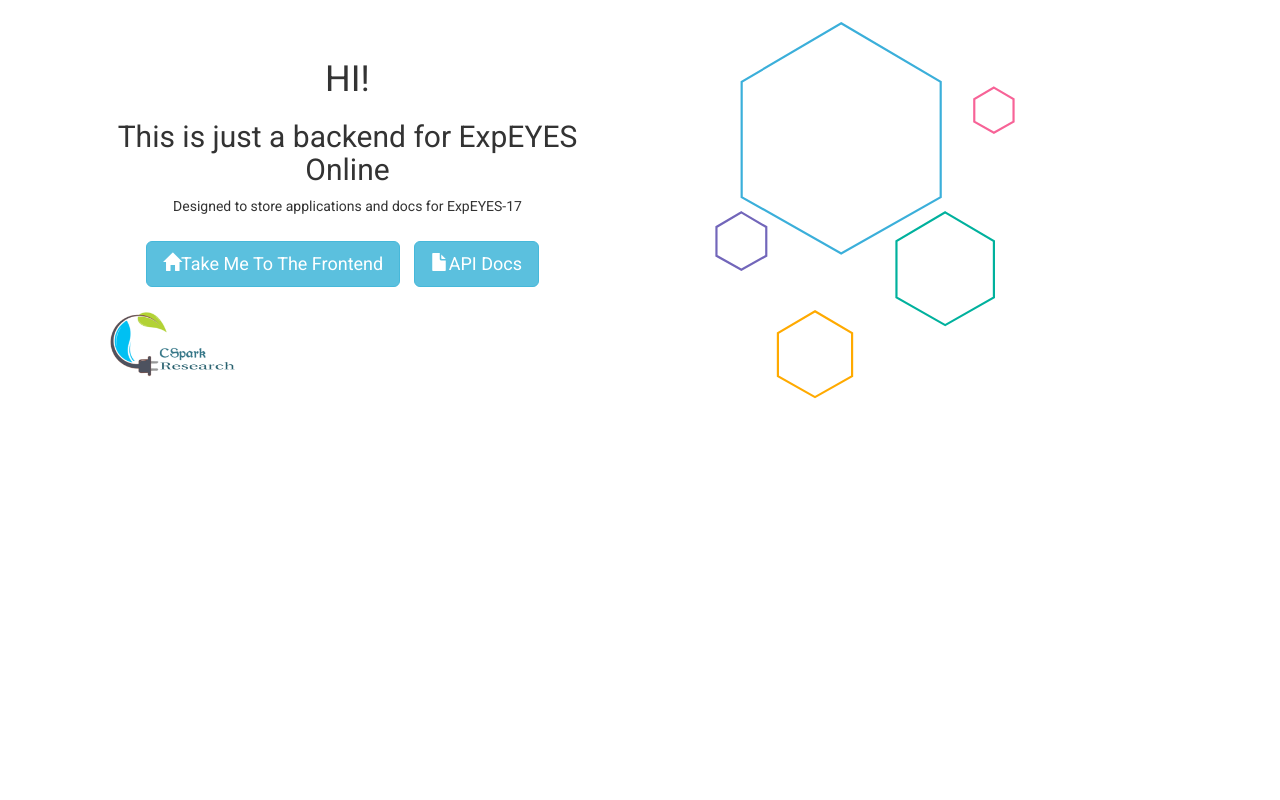
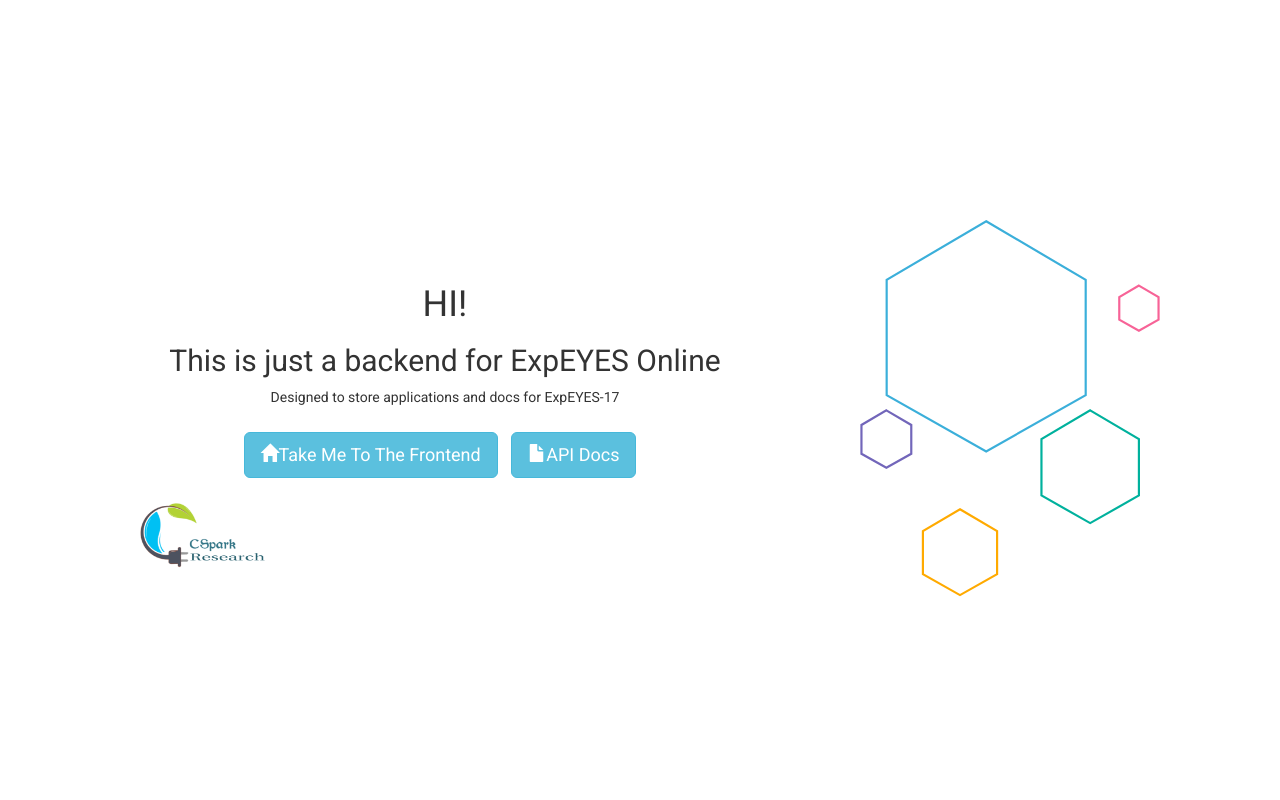
Before and after one commit to csparkresearch/eyes-online, a Flask app: page / in a window 1280 px wide. Run offline with Flask 2, Linux system fonts and the light colour scheme; some libraries are stand-ins or nearby versions.

Commit message:
cosmetic changes to the landing page

```diff
--- a/app/templates/index.html
+++ b/app/templates/index.html
@@ -8,6 +8,12 @@
 </head>
 
 <style>
+.vertical-center {
+  min-height: 100%;  /* Fallback for browsers do NOT support vh unit */
+  min-height: 100vh; /* These two lines are counted as one :-)       */
+  display: flex;
+  align-items: center;
+}
 *
 {
 font-family: 'Roboto' , sans-serif;
@@ -44,8 +50,8 @@ text-shadow: rgba(61, 61, 61, 0.3) 1px 1px, rgba(61, 61, 61, 0.2) 2px 2px, rgba(
 </style>
 
 <div class="container">
-    <div class="row">
-        <div class="col-md-6">
+    <div class="row vertical-center">
+        <div class="col-md-8 col-sm-12">
             <div class="redir-template">
                 <h1>HI!</h1>
                 <h2>This is just a backend for ExpEYES Online</h2>
@@ -62,8 +68,8 @@ text-shadow: rgba(61, 61, 61, 0.3) 1px 1px, rgba(61, 61, 61, 0.2) 2px 2px, rgba(
 
             </div>
         </div>
-        <div class="col-md-6 pattern visible-lg  visible-md">
-            <svg class="svg-box" width="420px" height="380px" viewbox="0 0 837 1045" version="1.1"
+        <div class="col-md-4 pattern visible-lg  visible-md">
+            <svg class="svg-box" width="320px" height="380px" viewbox="0 0 837 1045" version="1.1"
                 xmlns="http://www.w3.org/2000/svg" xmlns:xlink="http://www.w3.org/1999/xlink"
                 xmlns:sketch="http://www.bohemiancoding.com/sketch/ns">
                     <g id="Page-1" stroke="none" stroke-width="1" fill="none" fill-rule="evenodd" sketch:type="MSPage">
```
